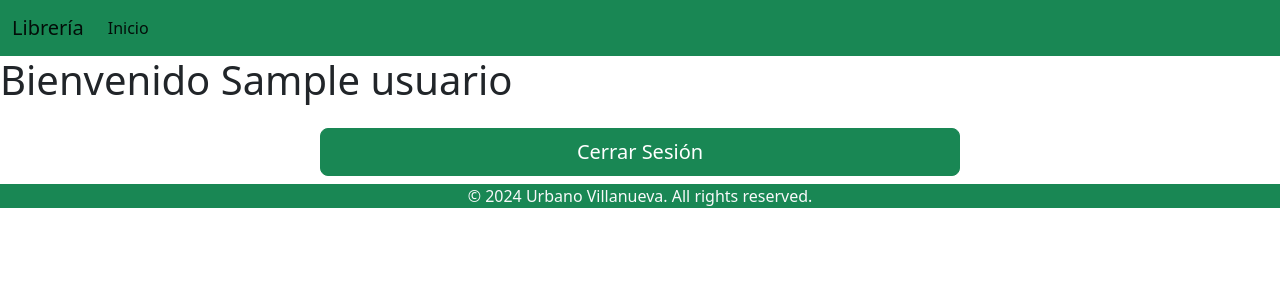
After one commit to Ser-Cris/Libreria, a Flask app: template templates/home_admin.html in a window 1280 px wide. The commit adds this page. Shown: the top 300 px of the page. Run offline with Flask 3, Linux system fonts and the light colour scheme; the template is opened without the code that fills it: most values are stand-ins (such as "Sample title", 1, 10 or a date in 2020).

Commit message:
home agregado para administrador y usuario normal

```diff
--- /dev/null
+++ b/static/js/cerrarsesion.js
@@ -0,0 +1 @@
+alert("Se ha cerrado la sesión correctamente.")
--- /dev/null
+++ b/templates/home_admin.html
@@ -0,0 +1,13 @@
+{% extends 'base.html' %}
+
+{% block title %}Bienvenido admin{% endblock %}
+
+{% block page_content %}
+
+<h1>Bienvenido {{ usuario }}</h1>
+
+    <div class="d-flex justify-content-center col-12">
+        <button type="button" class="btn btn-success btn-lg col-6 mt-3" onclick="location.href='/logout'")>Cerrar Sesión</button>
+    </div>
+
+{% endblock %}
--- a/templates/index.html
+++ b/templates/index.html
@@ -15,5 +15,8 @@
             <button type="button" class="btn btn-success btn-lg col-6 mt-3">Registrarse</button>
         </div>
     </div>
-  </div>
+
+    {% if cerrarSesión==True %}
+    <script src="{{ url_for('static', filename='js/cerrarsesion.js')}}"></script>
+    {% endif %}
 {% endblock %}
```
Also changed, not shown: login.py (+6 -2 lines), templates/home_usuario.html (added, +12 -0 lines). Lines whose indentation alone changed are shown as unchanged.
